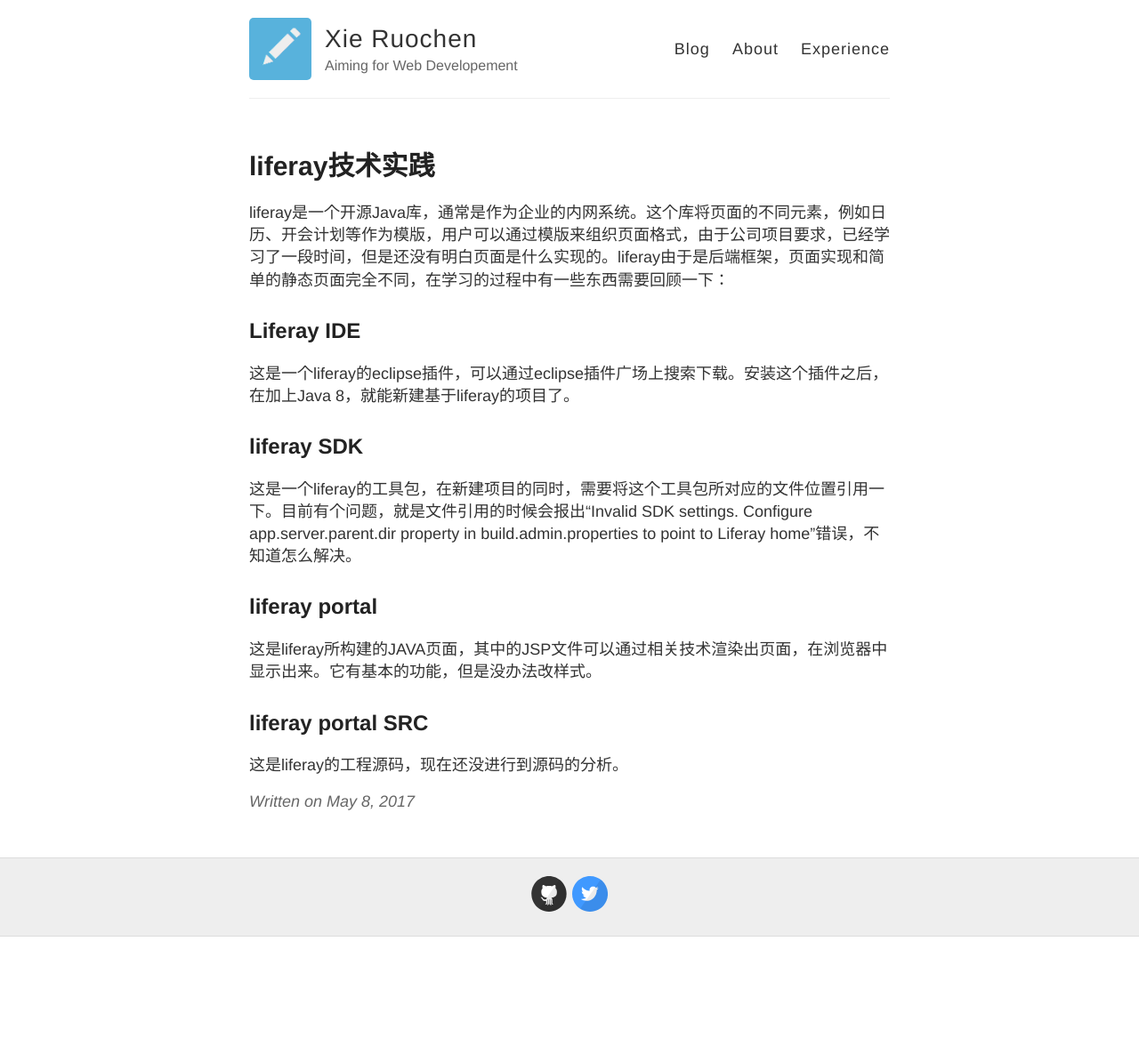
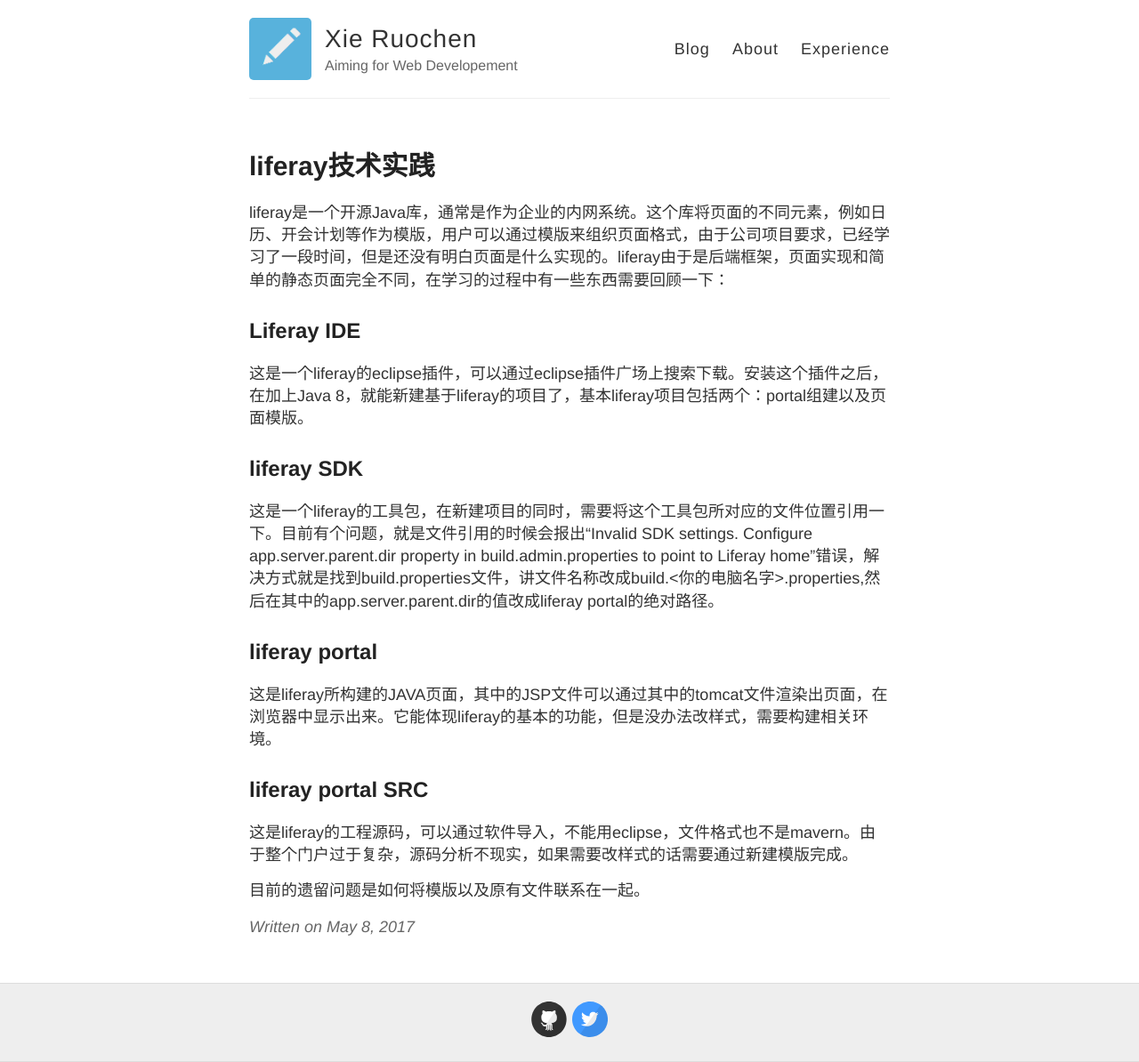
Before and after one commit to RuoChen95/Ruochen95.github.io, a Jekyll site: the page built from _posts/2017-5-8-liferay技术实践.md, in a window 1280 px wide. Shown: the whole page at 89% size. Built offline with Jekyll 4.4.1, drawn with Linux system fonts in a browser that asks for light colours; nearby versions of some CDN libraries; library files that are not in the unit come from our copies; before the commit the page ends 1053 px from its top, so only the background shows below that.

Commit message:
Add files via upload

```diff
--- a/_posts/2017-5-8-liferay技术实践.md
+++ b/_posts/2017-5-8-liferay技术实践.md
@@ -7,16 +7,18 @@
 
 ## Liferay IDE
 
-这是一个liferay的eclipse插件，可以通过eclipse插件广场上搜索下载。安装这个插件之后，在加上Java 8，就能新建基于liferay的项目了。
+这是一个liferay的eclipse插件，可以通过eclipse插件广场上搜索下载。安装这个插件之后，在加上Java 8，就能新建基于liferay的项目了，基本liferay项目包括两个：portal组建以及页面模版。
 
 ## liferay SDK
 
-这是一个liferay的工具包，在新建项目的同时，需要将这个工具包所对应的文件位置引用一下。目前有个问题，就是文件引用的时候会报出“Invalid SDK settings. Configure app.server.parent.dir property in build.admin.properties to point to Liferay home”错误，不知道怎么解决。
+这是一个liferay的工具包，在新建项目的同时，需要将这个工具包所对应的文件位置引用一下。目前有个问题，就是文件引用的时候会报出“Invalid SDK settings. Configure app.server.parent.dir property in build.admin.properties to point to Liferay home”错误，解决方式就是找到build.properties文件，讲文件名称改成build.<你的电脑名字>.properties,然后在其中的app.server.parent.dir的值改成liferay portal的绝对路径。
 
 ## liferay portal
 
-这是liferay所构建的JAVA页面，其中的JSP文件可以通过相关技术渲染出页面，在浏览器中显示出来。它有基本的功能，但是没办法改样式。
+这是liferay所构建的JAVA页面，其中的JSP文件可以通过其中的tomcat文件渲染出页面，在浏览器中显示出来。它能体现liferay的基本的功能，但是没办法改样式，需要构建相关环境。
 
 ## liferay portal SRC
 
-这是liferay的工程源码，现在还没进行到源码的分析。
+这是liferay的工程源码，可以通过软件导入，不能用eclipse，文件格式也不是mavern。由于整个门户过于复杂，源码分析不现实，如果需要改样式的话需要通过新建模版完成。
+
+目前的遗留问题是如何将模版以及原有文件联系在一起。
```
